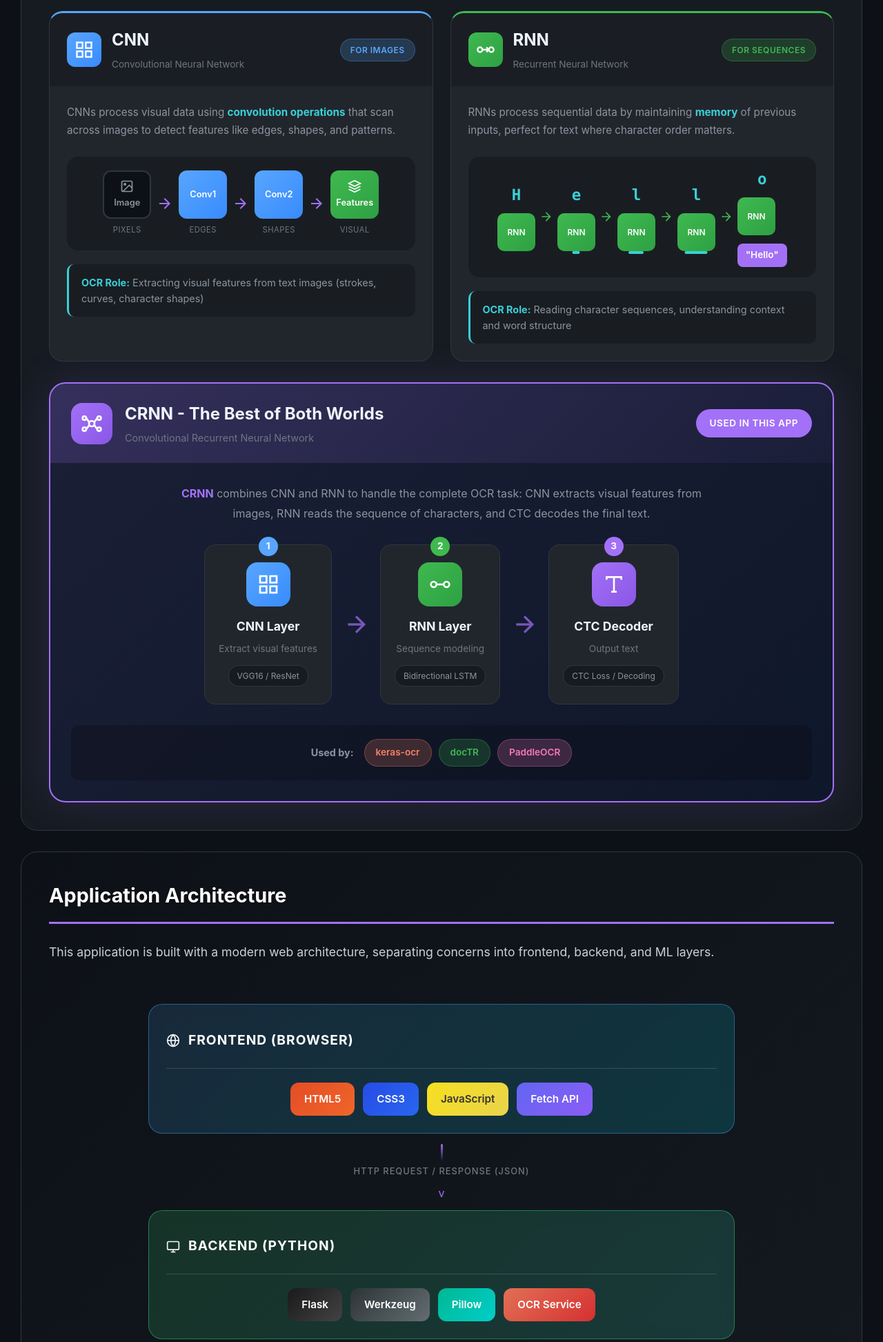
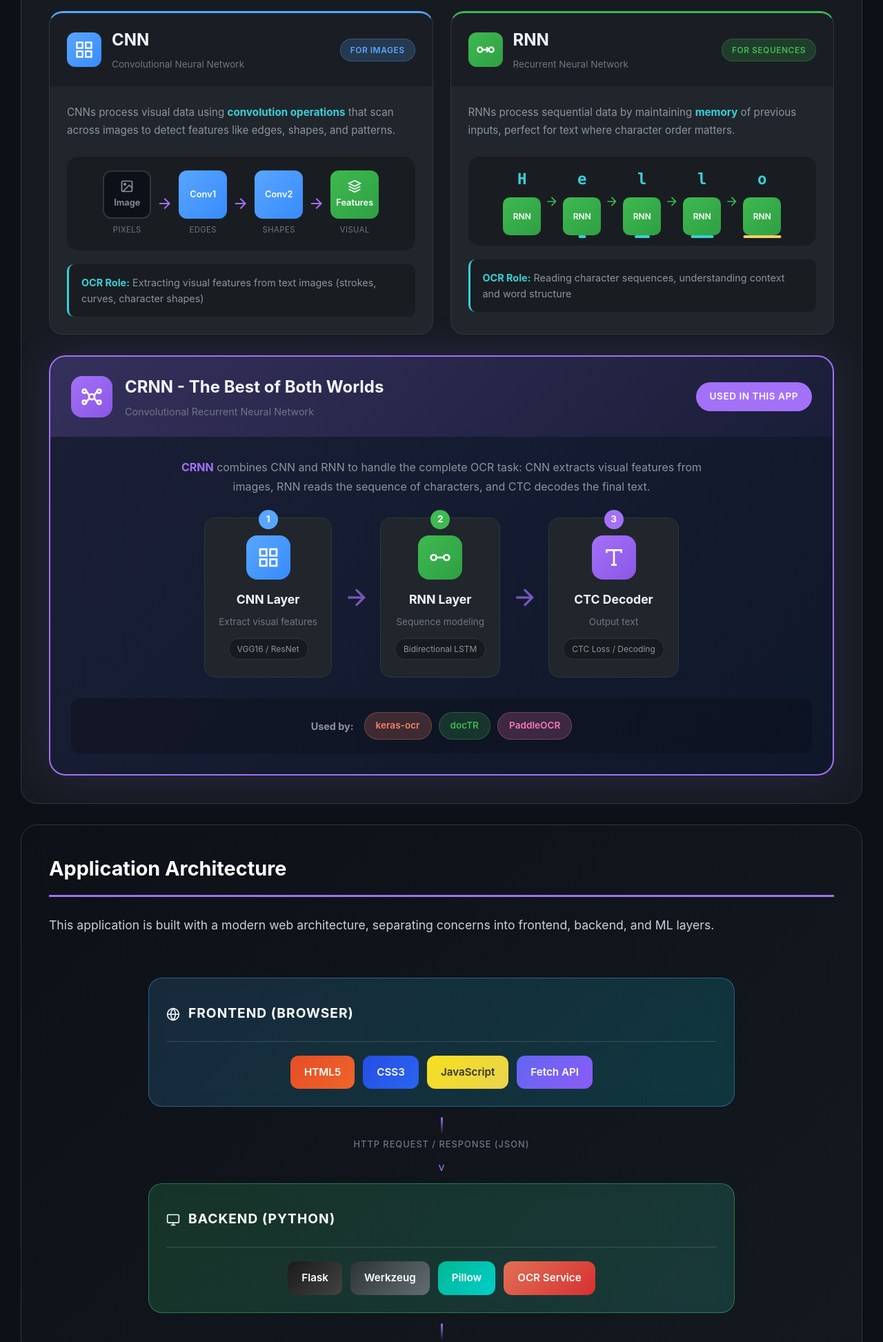
Before and after one commit to apollosoftdev/image-recognition-app, a Flask app: page /about in a window 1280 px wide. Shown: the part 4184-6129 px from the top of the page at 69% size. Run offline with Flask 2, Linux system fonts and the light colour scheme.

Commit message:
Add accent yellow color to CSS and remove unused RNN output from About page

```diff
--- a/static/css/style.css
+++ b/static/css/style.css
@@ -20,6 +20,7 @@
     --accent-purple: #a371f7;
     --accent-green: #3fb950;
     --accent-orange: #f78166;
+    --accent-yellow: #f7d066;
     --accent-pink: #f778ba;
     --accent-cyan: #39d0d6;
     --gradient-1: linear-gradient(135deg, #667eea 0%, #764ba2 100%);
--- a/templates/about.html
+++ b/templates/about.html
@@ -604,7 +604,6 @@
                                         <span>RNN</span>
                                         <div class="memory-indicator level-4"></div>
                                     </div>
-                                    <div class="rnn-output">"Hello"</div>
                                 </div>
                             </div>
                         </div>
```
